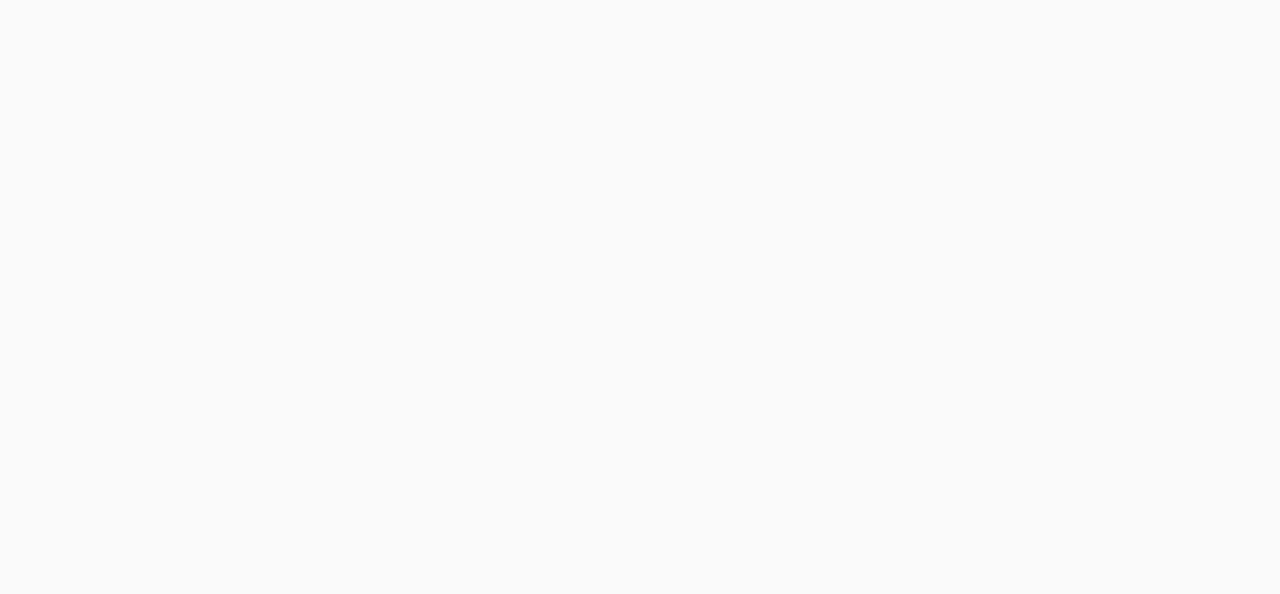
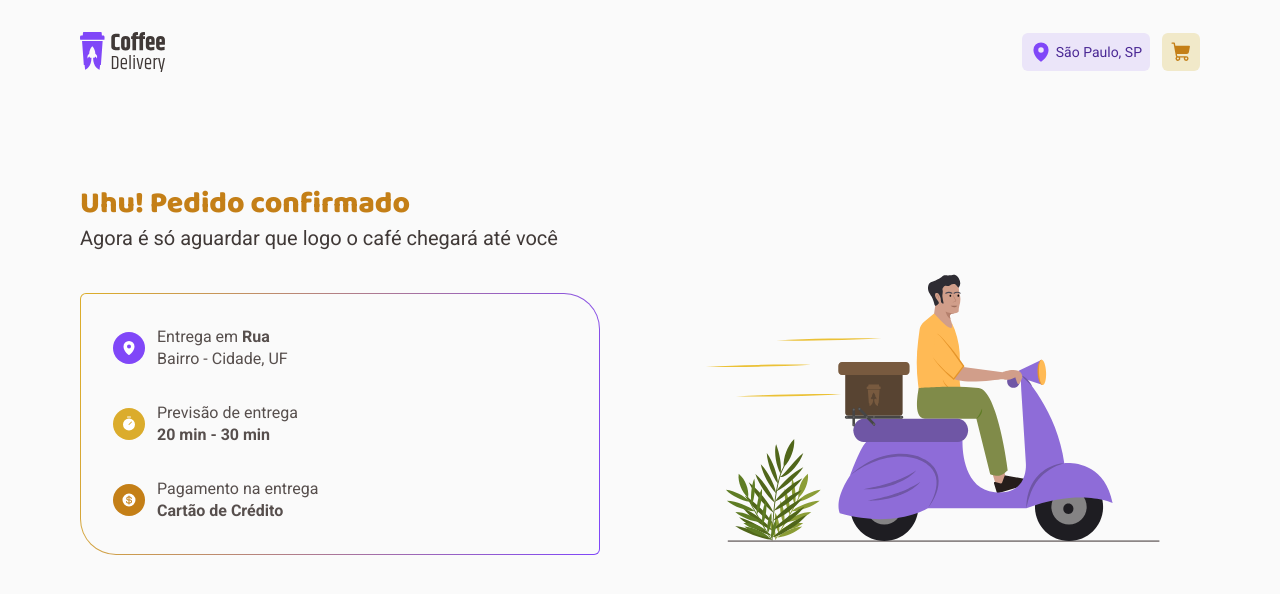
Before and after one commit to carlos-HFC/coffee-delivery, a React (Vite) app: page /confirmed in a window 1280 px wide. Before the commit this address had no page. Shown: the top 594 px of the page. Built offline with nearby package versions, Linux system fonts and the light colour scheme.

Commit message:
feat: add order confirmed page

```diff
--- /dev/null
+++ b/src/pages/confirmed.tsx
@@ -0,0 +1,75 @@
+import { CurrencyDollar, MapPin, Timer } from "@phosphor-icons/react"
+
+import delivery from "../assets/delivery.svg"
+
+export function Confirmed() {
+  return (
+    <main>
+      <div className="max-w-6xl mx-auto px-4 py-10 md:py-20">
+        <div className="grid gap-8 lg:gap-20 lg:grid-cols-2 lg:items-end">
+          <div>
+            <h2 className="font-baloo text-yellow-dark text-3xl font-extrabold leading-snug">Uhu! Pedido confirmado</h2>
+            <p className="text-base-subtitle leading-snug text-xl font-roboto mb-10">
+              Agora é só aguardar que logo o café chegará até você
+            </p>
+
+            <div className="bg-confirmed p-px rounded-tl-md rounded-br-md rounded-tr-[36px] rounded-bl-[36px] overflow-hidden">
+              <div className="bg-base-background rounded-tl-[5px] rounded-br-[5px] rounded-tr-[35px] rounded-bl-[35px] flex flex-col gap-8 p-8">
+                <div className="flex gap-3 items-center">
+                  <div className="rounded-full bg-purple text-white size-8 flex items-center justify-center">
+                    <MapPin
+                      weight="fill"
+                      size={16}
+                    />
+                  </div>
+
+                  <div className="text-base-text font-roboto leading-snug">
+                    <span className="block">
+                      Entrega em <strong>Rua</strong>
+                    </span>
+                    <span>Bairro - Cidade, UF</span>
+                  </div>
+                </div>
+
+                <div className="flex gap-3 items-center">
+                  <div className="rounded-full bg-yellow text-white size-8 flex items-center justify-center">
+                    <Timer
+                      weight="fill"
+                      size={16}
+                    />
+                  </div>
+
+                  <div className="text-base-text font-roboto leading-snug">
+                    <span className="block">Previsão de entrega</span>
+                    <strong>20 min - 30 min</strong>
+                  </div>
+                </div>
+
+                <div className="flex gap-3 items-center">
+                  <div className="rounded-full bg-yellow-dark text-white size-8 flex items-center justify-center">
+                    <CurrencyDollar
+                      weight="fill"
+                      size={16}
+                    />
+                  </div>
+
+                  <div className="text-base-text font-roboto leading-snug">
+                    <span className="block">Pagamento na entrega</span>
+                    <strong>Cartão de Crédito</strong>
+                  </div>
+                </div>
+              </div>
+            </div>
+          </div>
+
+          <div className="w-max justify-self-center">
+            <img
+              src={delivery}
+              alt=""
+            />
+          </div>
+        </div>
+      </div>
+    </main>
+  )
+}
--- a/src/routes/index.tsx
+++ b/src/routes/index.tsx
@@ -3,6 +3,7 @@ import { Route, Routes } from "react-router-dom"
 import { DefaultLayout } from "../components/default-layout"
 
 import { Checkout } from "../pages/checkout"
+import { Confirmed } from "../pages/confirmed"
 import { Home } from "../pages/home"
 
 export function Router() {
@@ -20,6 +21,10 @@ export function Router() {
           path="/checkout"
           element={<Checkout />}
         />
+        <Route
+          path="/confirmed"
+          element={<Confirmed />}
+        />
       </Route>
     </Routes>
   )
--- a/tailwind.config.js
+++ b/tailwind.config.js
@@ -32,6 +32,7 @@ export default {
       },
       backgroundImage: {
         banner: "url(/banner.png)",
+        confirmed: "linear-gradient(102.89deg, #DBAC2C 2.61%, #8047F8 98.76%)",
       },
     },
   },
```
